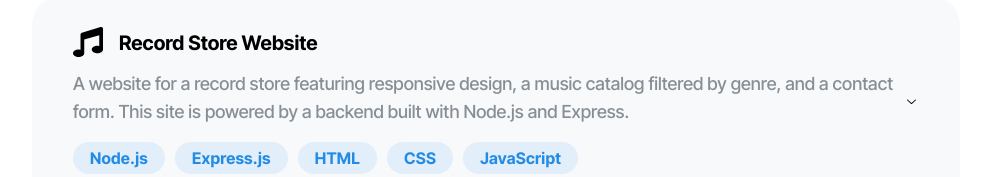
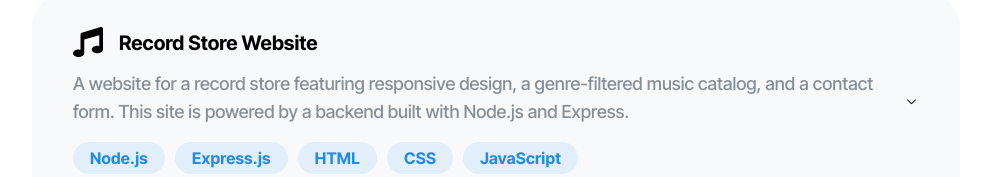
Before and after one commit to gladwinc/glad-port-2024, a Next.js app: page / in a window 1280 px wide. Shown: the part 1526-1703 px from the top of the page, without its empty margins (144-1135 px from the left). Built offline with nearby package versions, Linux system fonts and the light colour scheme.

Commit message:
edit description for project 5

```diff
--- a/app/components/Projects/Projects.tsx
+++ b/app/components/Projects/Projects.tsx
@@ -60,7 +60,7 @@ const projectData = [
   {
     title: "Record Store Website",
     description:
-      "A website for a record store featuring responsive design, a music catalog filtered by genre, and a contact form. This site is powered by a backend built with Node.js and Express.",
+      "A website for a record store featuring responsive design, a genre-filtered music catalog, and a contact form. This site is powered by a backend built with Node.js and Express.",
     image: "/proj5.png",
     github: "https://github.com/gladwinc/record-store",
     link: "https://record-store-bqxx.onrender.com/",
```
